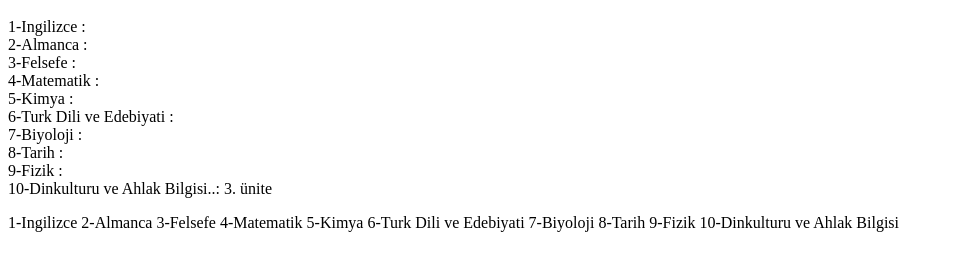
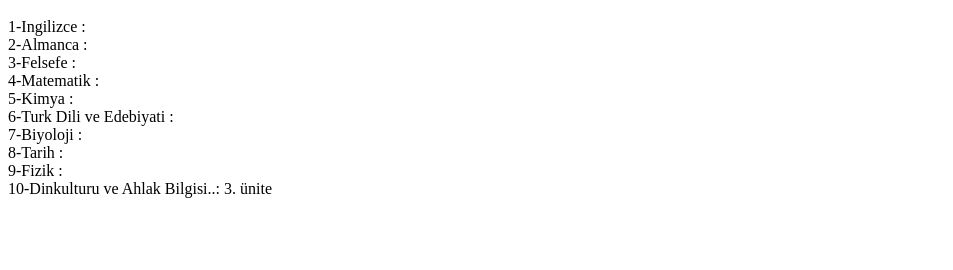
Before and after one commit to MevlutBasaran/OS, a plain HTML site: page index.html in a window 1280 px wide. Shown: the part 48-318 px from the top of the page, without its empty margins (0-953 px from the left). Drawn offline with Linux system fonts and the light colour scheme.

Commit message:
Update index.html

```diff
--- a/index.html
+++ b/index.html
@@ -20,35 +20,6 @@
 			9-Fizik     : <br/>
 			10-Dinkulturu ve Ahlak Bilgisi..: 3. ünite <br/>
 		</p>
-		<p1>
-			1-Ingilizce
-		</p1>
-		<p1>
-			2-Almanca
-		</p1>
-		<p1>
-			3-Felsefe
-		</p1>
-		<p1>
-			4-Matematik
-		</p1>
-		<p1>
-			5-Kimya
-		</p1>
-		<p1>
-			6-Turk Dili ve Edebiyati
-		</p1>
-		<p1>
-			7-Biyoloji
-		</p1>
-		<p1>
-			8-Tarih
-		</p1>
-		<p1>
-			9-Fizik
-		</p1>
-		<p1>
-			10-Dinkulturu ve Ahlak Bilgisi
-		</p1>
+
 	</body>
 </html>
```
